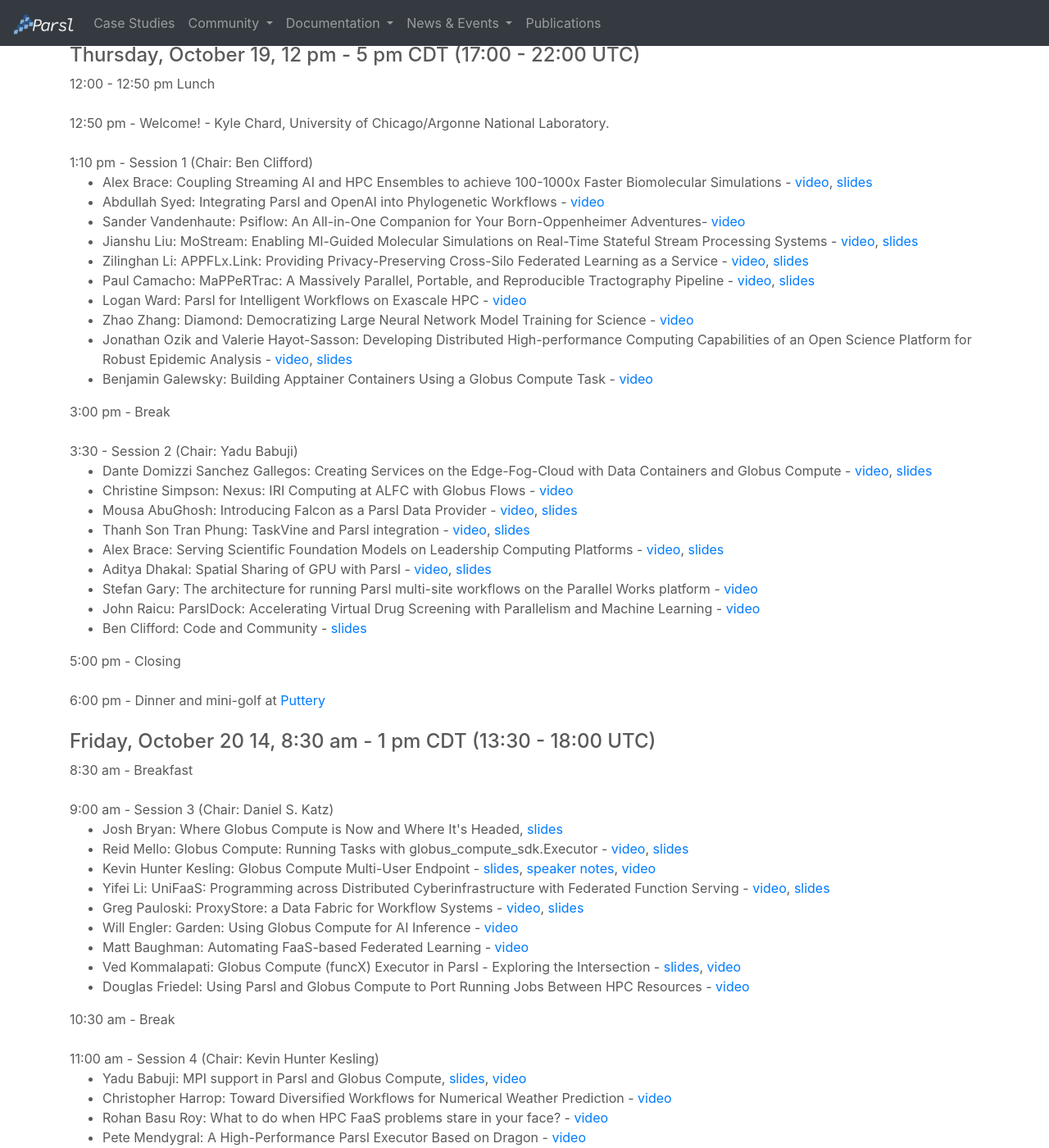
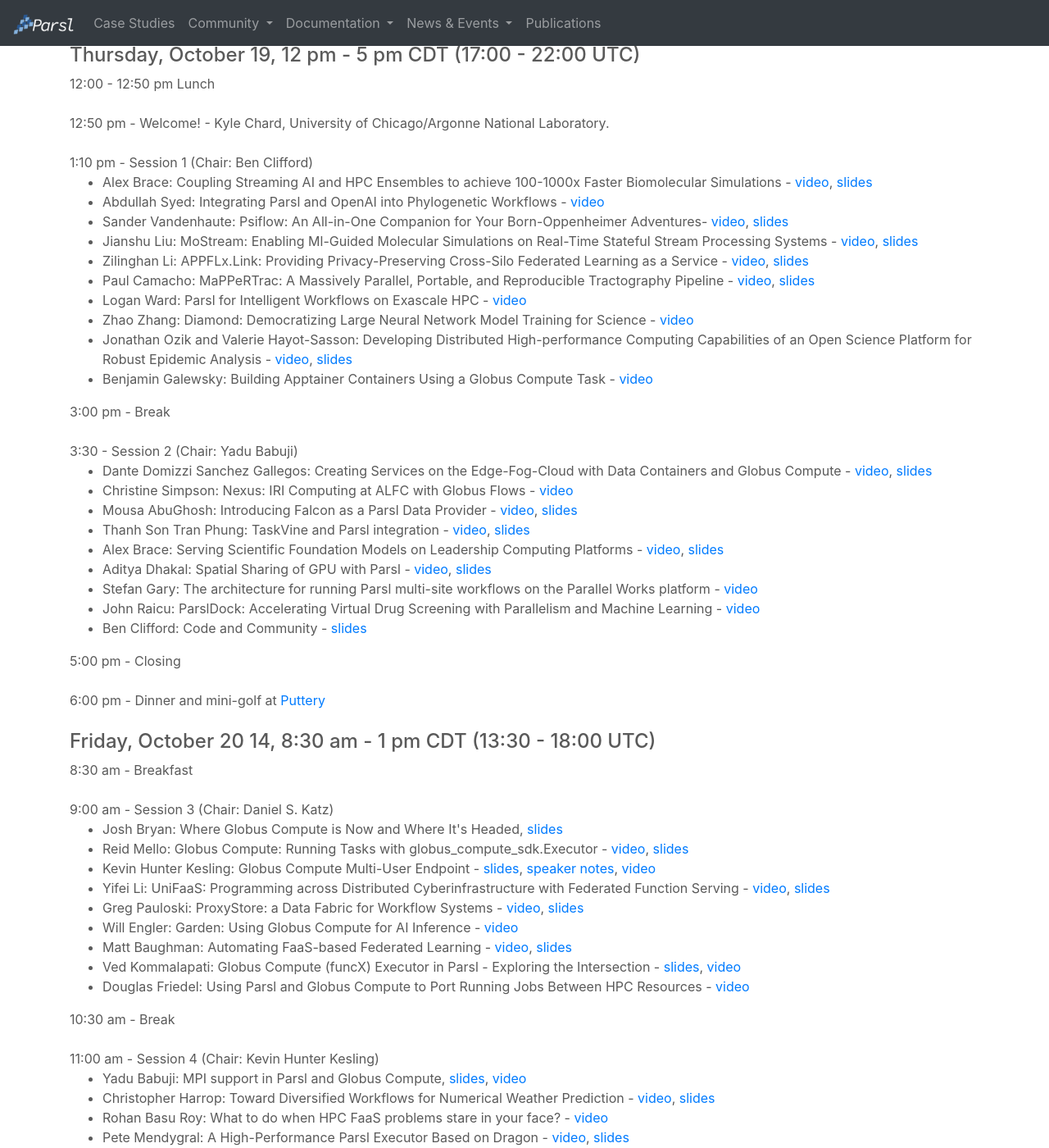
Before and after one commit to Parsl/parsl.github.io, a Jekyll site: the page built from parslfest/parslfest2023.html, in a window 1280 px wide and 1400 px high, scrolled down 989 px. Shown: the whole window at 82% size. Built offline with Jekyll 4.4.1, drawn with Linux system fonts in a browser that asks for light colours.

Commit message:
Linking slides
For Matt Baughman, Christopher Harrop, Pete Mendygral, Sander Vandenhaute

```diff
--- a/parslfest/parslfest2023.html
+++ b/parslfest/parslfest2023.html
@@ -55,7 +55,7 @@
       <ul>
 	      	<li>Alex Brace: Coupling Streaming AI and HPC Ensembles to achieve 100-1000x Faster Biomolecular Simulations - <a href="https://youtu.be/9fnOilDc4aE">video</a>, <a href="2023/brace-deepdrivemd.pdf" target="_blank">slides</a></li>
 		<li>Abdullah Syed: Integrating Parsl and OpenAI into Phylogenetic Workflows - <a href="https://youtu.be/vBel_P0Kok8">video</a></li>
-		<li>Sander Vandenhaute: Psiflow: An All-in-One Companion for Your Born-Oppenheimer Adventures- <a href="https://youtu.be/mQC7VomFjYQ">video</a></li>
+		<li>Sander Vandenhaute: Psiflow: An All-in-One Companion for Your Born-Oppenheimer Adventures- <a href="https://youtu.be/mQC7VomFjYQ">video</a>, <a href="2023/vandenhaute-psiflow.pdf" target="_blank">slides</a></li>
 		<li>Jianshu Liu: MoStream: Enabling Ml-Guided Molecular Simulations on Real-Time Stateful Stream Processing Systems - <a href="https://youtu.be/ScOPgkMD5KA">video</a>, <a href="2023/liu-mostream.pdf" target="_blank">slides</a></li>
 		<li>Zilinghan Li: APPFLx.Link: Providing Privacy-Preserving Cross-Silo Federated Learning as a Service - <a href="https://youtu.be/ROeeMlvjFoU">video</a>, <a href="2023/li-appflx.pdf" target="_blank">slides</a></li>
 		<li>Paul Camacho: MaPPeRTrac: A Massively Parallel, Portable, and Reproducible Tractography Pipeline - <a href="https://youtu.be/j3CDpKDhCog">video</a>, <a href="2023/camacho-mappertrac.pdf" target="_blank">slides</a></li>
@@ -100,7 +100,7 @@
 		<li>Yifei Li: UniFaaS: Programming across Distributed Cyberinfrastructure with Federated Function Serving - <a href="https://youtu.be/Sqrnt90Zka4">video</a>, <a href="2023/li-unifaas.pdf" target="_blank">slides</a></li>
 	      	<li>Greg Pauloski: ProxyStore: a Data Fabric for Workflow Systems - <a href="https://youtu.be/49-MDZ0h8RE">video</a>, <a href="2023/pauloski-proxystore.pdf" target="_blank">slides</a></li>
 		<li>Will Engler: Garden: Using Globus Compute for AI Inference - <a href="https://youtu.be/Mta5kvu4boQ">video</a></li>
-		<li>Matt Baughman: Automating FaaS-based Federated Learning - <a href="https://youtu.be/WezmeeYCmYg">video</a></li>
+		<li>Matt Baughman: Automating FaaS-based Federated Learning - <a href="https://youtu.be/WezmeeYCmYg">video</a>, <a href="2023/baughman-automatingfaas.pdf" target="_blank">slides</a></li>
 		<li>Ved Kommalapati: Globus Compute (funcX) Executor in Parsl - Exploring the Intersection - <a href="2023/kommalapati.pdf">slides</a>, <a href="https://youtu.be/vYigSKCbGFk">video</a></li>
 		<li>Douglas Friedel: Using Parsl and Globus Compute to Port Running Jobs Between HPC Resources - <a href="https://youtu.be/1PDXu_HVJNI">video</a></li>
 	</ul>
@@ -110,9 +110,9 @@
       11:00 am - Session 4 (Chair: Kevin Hunter Kesling)
       	<ul>
 		<li>Yadu Babuji: MPI support in Parsl and Globus Compute, <a href="2023/babuji-mpi.pdf" target="_blank">slides</a>, <a href="https://youtu.be/dHIk_SLaIGU">video</a></li>
-		<li>Christopher Harrop: Toward Diversified Workflows for Numerical Weather Prediction - <a href="https://youtu.be/Tgzl6_oHuAs">video</a></li>
+		<li>Christopher Harrop: Toward Diversified Workflows for Numerical Weather Prediction - <a href="https://youtu.be/Tgzl6_oHuAs">video</a>, <a href="2023/harrop-nwpworkflows.pdf" target="_blank">slides</a></li>
 		<li>Rohan Basu Roy: What to do when HPC FaaS problems stare in your face? - <a href="https://youtu.be/pTJ8Ce3fMgA">video</a></li>
-		<li>Pete Mendygral: A High-Performance Parsl Executor Based on Dragon - <a href="https://youtu.be/3ie-SRnCh4A">video</a></li>
+		<li>Pete Mendygral: A High-Performance Parsl Executor Based on Dragon - <a href="https://youtu.be/3ie-SRnCh4A">video</a>, <a href="2023/mendygral-parsldragon.pdf" target="_blank">slides</a></li>
 		<li>Wen Guan: Globus Compute integration with Harvester for PanDA jobs - <a href="https://youtu.be/KpDmY9gAaTQ">video</a></li>
 		<li>Temidayo Adeluwa: Parsl for parallelized inference and modelling at scale - <a href="https://youtu.be/Erfbm_XAI6M">video</a></li>
 		<li>Nathaniel Hudson: Hierarchical Federated Learning on Globus Compute using Flox - <a href="https://youtu.be/uKE_uvPNcus">video</a></li>
```
